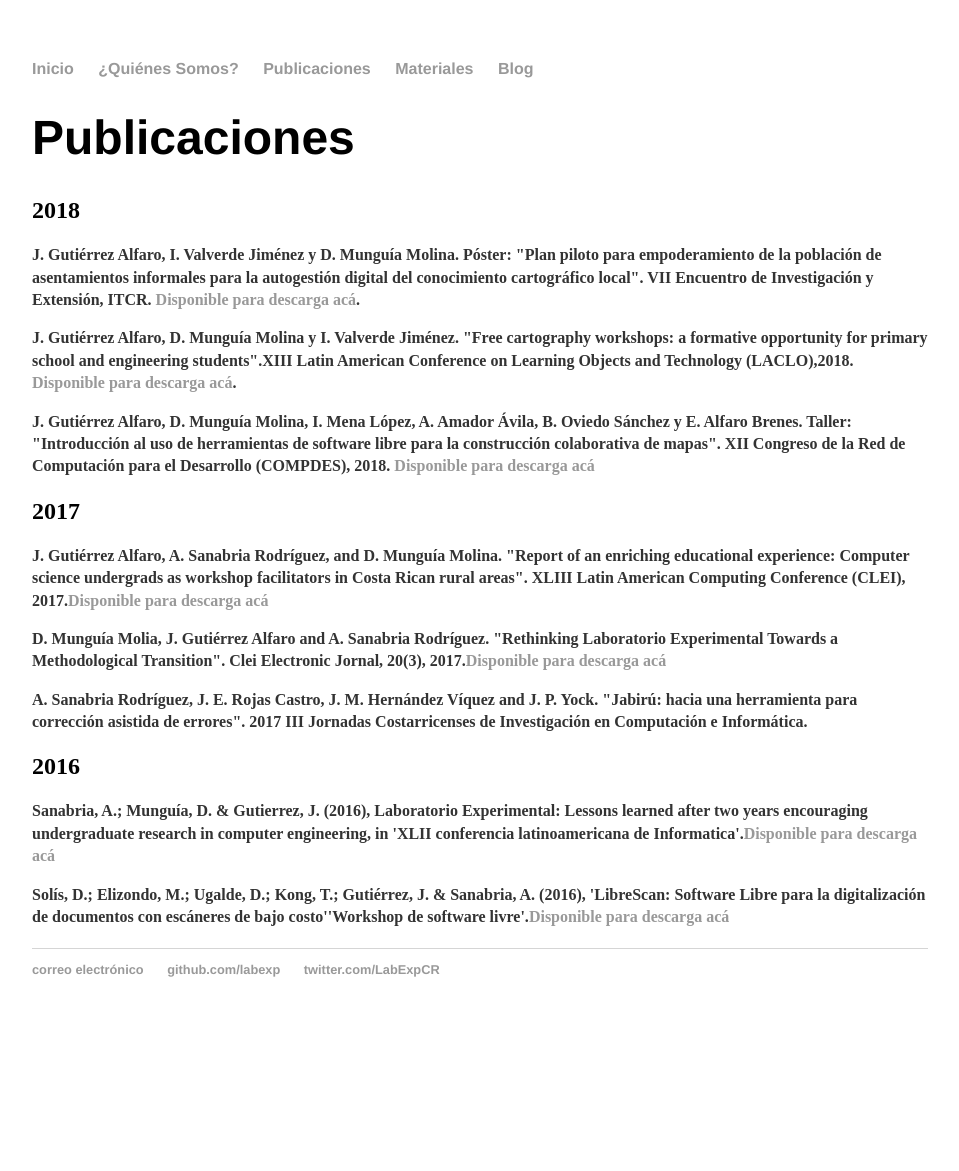
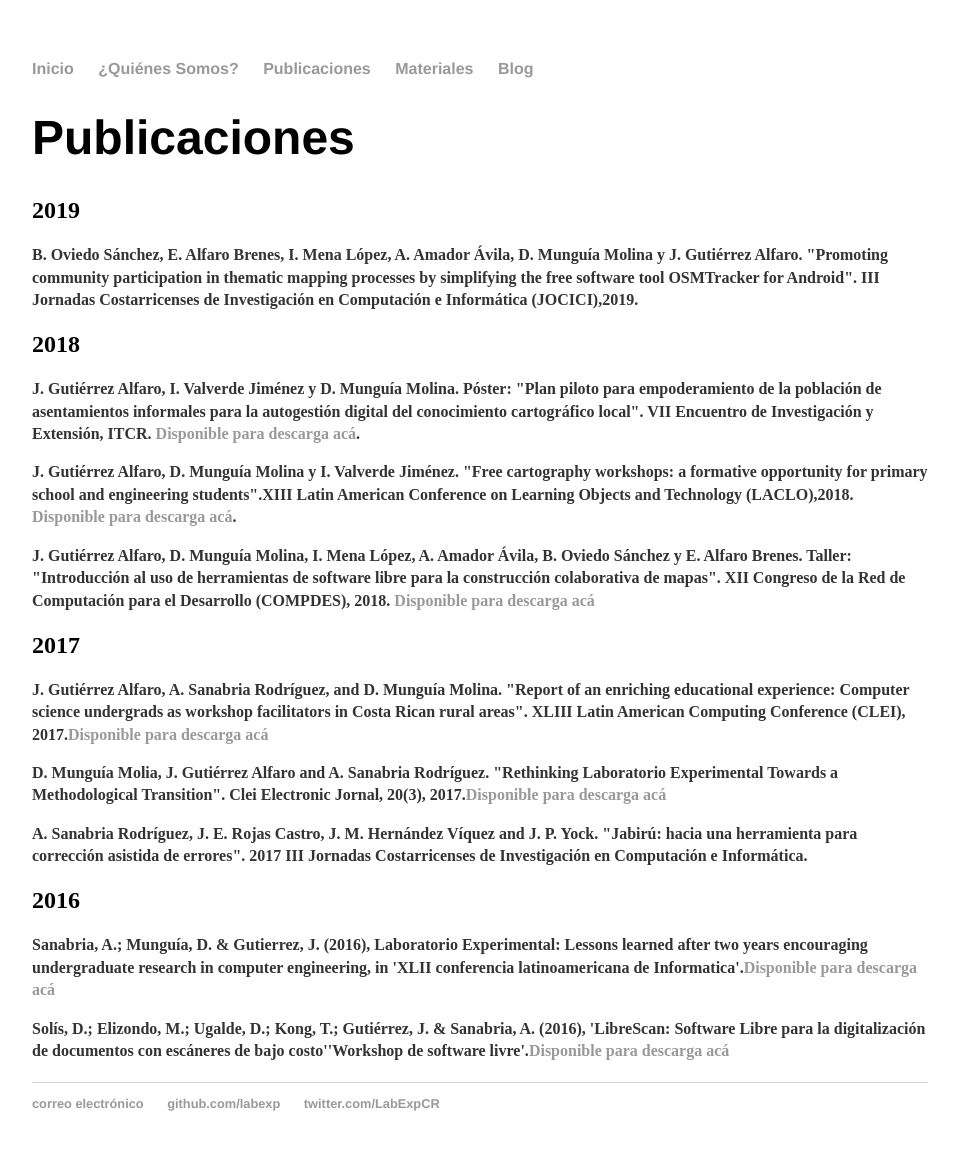
Before and after one commit to labexp/labexp.github.io, a Jekyll site: the page built from cv/index.html, in a window 1280 px wide. Shown: the whole page, without its empty margins (160-1119 px from the left). Built offline with Jekyll 4.4.1, drawn with Linux system fonts in a browser that asks for light colours; before the commit the page ends 1037 px from its top, so only the background shows below that.

Commit message:
add jocici article

```diff
--- a/cv/index.html
+++ b/cv/index.html
@@ -6,9 +6,14 @@ title: Publicaciones
 <div class="about">
   <h1>Publicaciones</h1>
 
+
+  <h2>2019<h2/>
+    <p>B. Oviedo Sánchez, E. Alfaro Brenes, I. Mena López, A. Amador Ávila, D. Munguía Molina y J. Gutiérrez Alfaro. "Promoting community participation in thematic mapping processes by simplifying the free software tool OSMTracker for Android". III Jornadas Costarricenses de Investigación en Computación e Informática (JOCICI),2019.</p>
+
+
   <h2>2018<h2/>
     <p>J. Gutiérrez Alfaro, I. Valverde Jiménez y D. Munguía Molina. Póster: "Plan piloto para empoderamiento de la población de asentamientos informales para la autogestión digital del conocimiento cartográfico local". VII Encuentro de Investigación y Extensión, ITCR. <a href="https://drive.google.com/open?id=1AgWFx7MUYDzNXqVsNMmwXJnPRybqBnUq">Disponible para descarga acá</a>.</p>
-    <p>J. Gutiérrez Alfaro, D. Munguía Molina y I. Valverde Jiménez. "Free cartography workshops: a formative opportunity for primary school and engineering students".XIII Latin American Conference on Learning Objects and Technology (LACLO),2018. <a href="http://cleilaclo2018.mackenzie.br/docs/LACLO/FULL/184136.pdf">Disponible para descarga acá</a>.</p>
+    <p>J. Gutiérrez Alfaro, D. Munguía Molina y I. Valverde Jiménez. "Free cartography workshops: a formative opportunity for primary school and engineering students".XIII Latin American Conference on Learning Objects and Technology (LACLO),2018. <a href="https://doi.org/10.1109/LACLO.2018.00074">Disponible para descarga acá</a>.</p>
     <p>J. Gutiérrez Alfaro, D. Munguía Molina, I. Mena López, A. Amador Ávila, B. Oviedo Sánchez y E. Alfaro Brenes. Taller: "Introducción al uso de herramientas de software libre para la construcción colaborativa de mapas". XII Congreso de la Red de Computación para el Desarrollo (COMPDES), 2018. <a href="https://drive.google.com/open?id=1uAoE8L7TccdoJwFKxw1SxqVWC3pkRpqd">Disponible para descarga acá</a> </p>
 
   <h2>2017<h2/>
```
